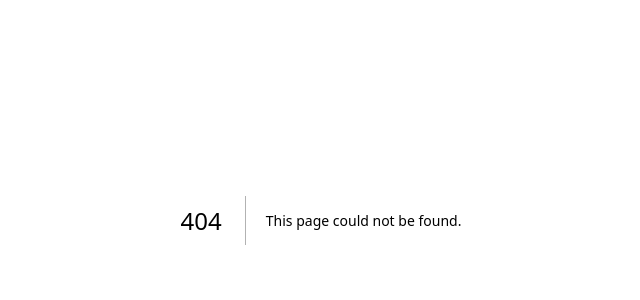
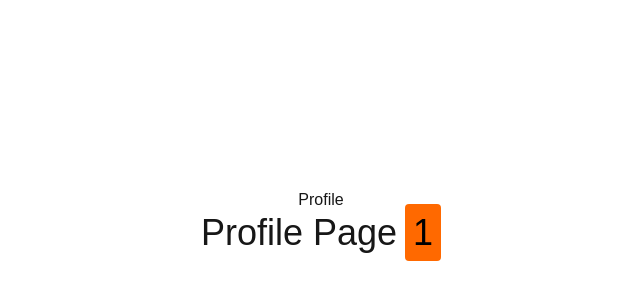
Before and after one commit to Anuragupadhayay/auth-app-NextJS, a Next.js app: page /profile/1 in a window 1280 px wide. Before the commit this address had no page. Shown: the part 180-480 px from the top of the page, without its empty margins (319-959 px from the left). Built offline with nearby package versions, Linux system fonts and the light colour scheme.

Commit message:
add profile id page

```diff
--- /dev/null
+++ b/src/app/profile/[id]/page.tsx
@@ -0,0 +1,10 @@
+export default function UserProfile({params}: any){
+    return (
+        <div className="flex flex-col items-center justify-center min-h-screen py-2">
+            <h1>Profile</h1>
+            <hr />
+            <p className="text-4xl">Profile Page
+                <span className="p-2 ml-2 rounded bg-orange-500 text-black">{params.id}</span></p>
+        </div>
+    )
+}
```
